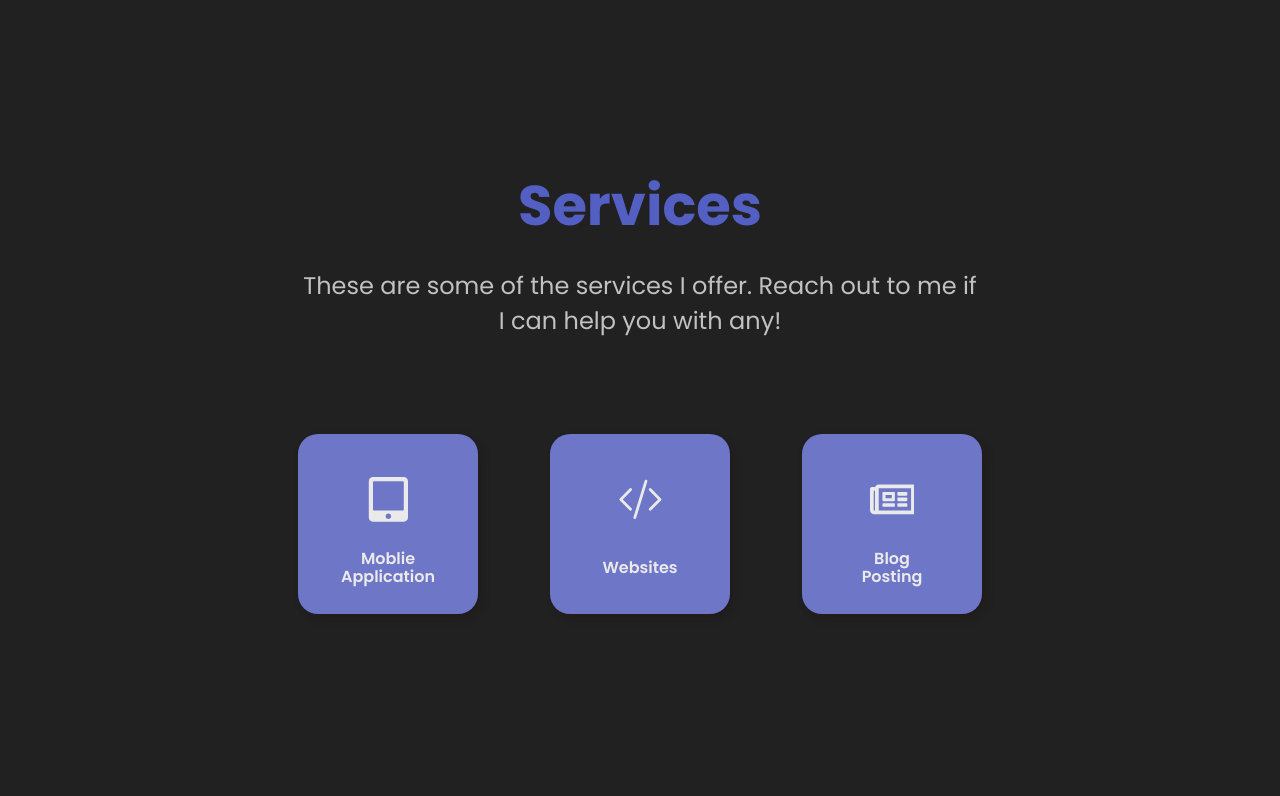
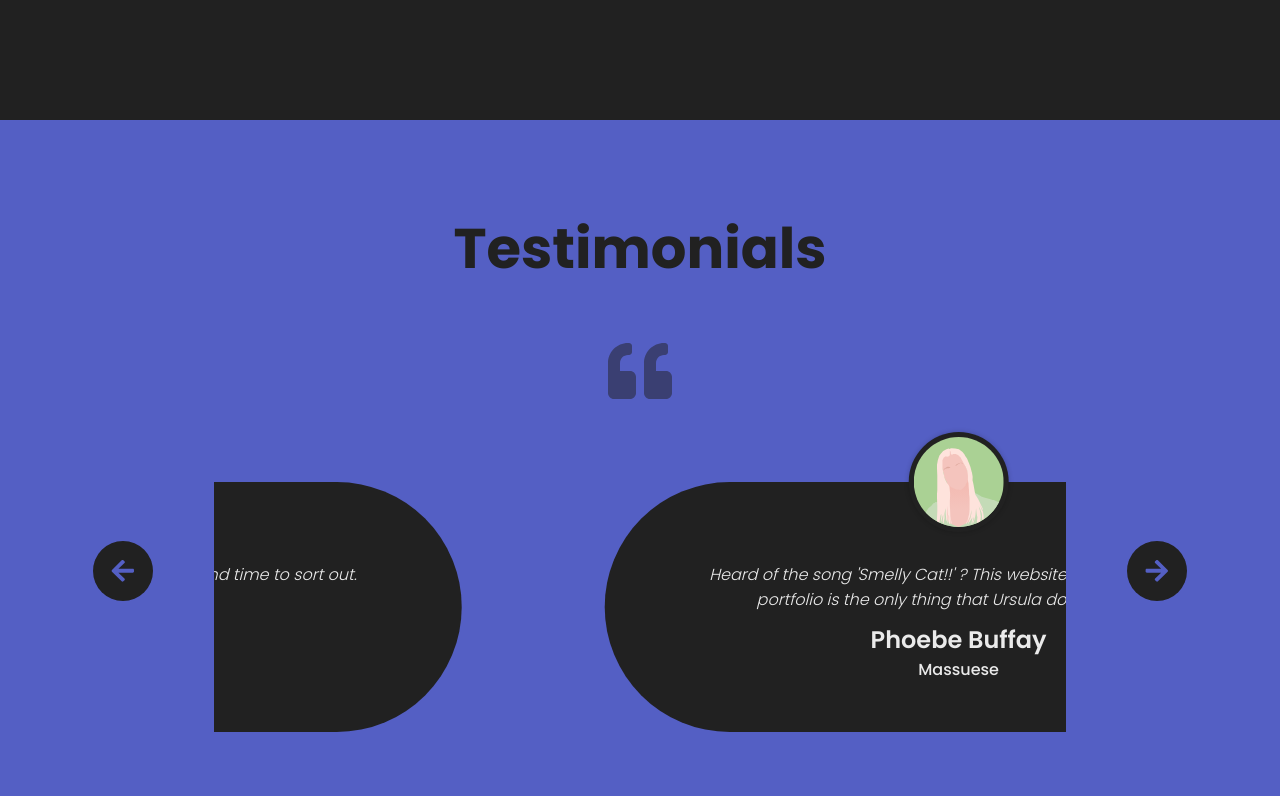
Before and after one commit to Mahmoud-Emad-Tonsy/Tonsy-Portfolio-2024, a React (Create React App) app: page / in a window 1280 px wide. Shown: the part 2760-3556 px from the top of the page. Built offline with nearby package versions, Linux system fonts and the light colour scheme; a web font is replaced by a local one.

Commit message:
make analytics

```diff
--- a/package.json
+++ b/package.json
@@ -8,6 +8,7 @@
     "@testing-library/jest-dom": "^5.11.4",
     "@testing-library/react": "^11.1.0",
     "@testing-library/user-event": "^12.1.10",
+    "@vercel/analytics": "^1.1.2",
     "axios": "^0.21.4",
     "react": "^17.0.2",
     "react-dom": "^17.0.2",
--- a/src/App.js
+++ b/src/App.js
@@ -7,8 +7,28 @@ import { BackToTop } from './components'
 import ScrollToTop from './utils/ScrollToTop'
 
 import './App.css'
+import analytics from "@vercel/analytics";
 
+// Initialize the package with your project ID
+analytics("31e4sn4hb");
 function App() {
+
+
+
+
+
+
+
+
+
+
+
+
+
+
+
+
+
 
 
 
--- a/src/pages/Main/Main.js
+++ b/src/pages/Main/Main.js
@@ -17,10 +17,7 @@ function Main() {
             <Education />
             <Skills />
             <Experience />
-
-            <Services />
             <Testimonials />
-
             <Contacts />
             <Footer />
         </div>
```
Also changed, not shown: 2 other files (tests, documents, lock files or other folders).
